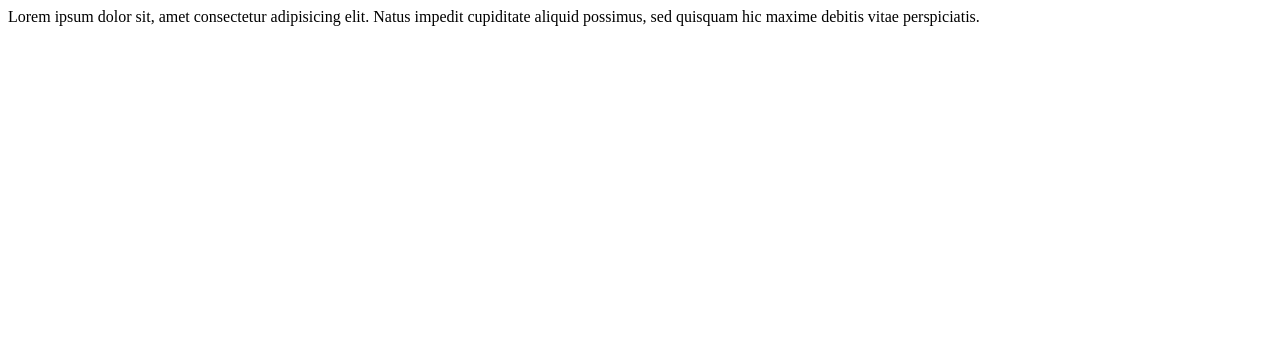
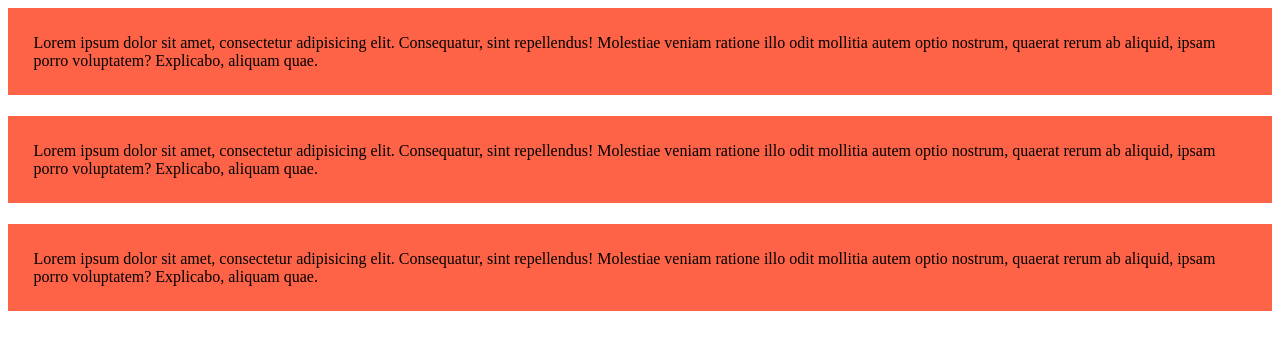
Before and after one commit to Wahed-Shawn/my-first-github-repo, a plain HTML site: page index.html in a window 1280 px wide. Drawn offline with Linux system fonts and the light colour scheme.

Commit message:
added style.css

```diff
--- a/index.html
+++ b/index.html
@@ -4,10 +4,17 @@
     <meta charset="UTF-8">
     <meta name="viewport" content="width=device-width, initial-scale=1.0">
     <title>My first ever GitHub repo</title>
+    <link rel="stylesheet" href="style.css">
 </head>
 <body>
     <div>
-        Lorem ipsum dolor sit, amet consectetur adipisicing elit. Natus impedit cupiditate aliquid possimus, sed quisquam hic maxime debitis vitae perspiciatis.
+        Lorem ipsum dolor sit amet, consectetur adipisicing elit. Consequatur, sint repellendus! Molestiae veniam ratione illo odit mollitia autem optio nostrum, quaerat rerum ab aliquid, ipsam porro voluptatem? Explicabo, aliquam quae.
+    </div>
+    <div>
+        Lorem ipsum dolor sit amet, consectetur adipisicing elit. Consequatur, sint repellendus! Molestiae veniam ratione illo odit mollitia autem optio nostrum, quaerat rerum ab aliquid, ipsam porro voluptatem? Explicabo, aliquam quae.
+    </div>
+    <div>
+        Lorem ipsum dolor sit amet, consectetur adipisicing elit. Consequatur, sint repellendus! Molestiae veniam ratione illo odit mollitia autem optio nostrum, quaerat rerum ab aliquid, ipsam porro voluptatem? Explicabo, aliquam quae.
     </div>
 </body>
 </html>
--- /dev/null
+++ b/style.css
@@ -0,0 +1,5 @@
+div{
+    background-color: tomato;
+    padding: 1.6rem;
+    margin-bottom: 1.3rem;
+}
```
